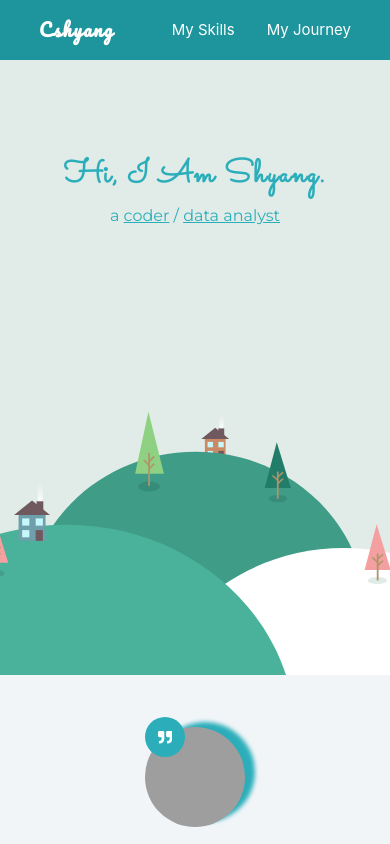
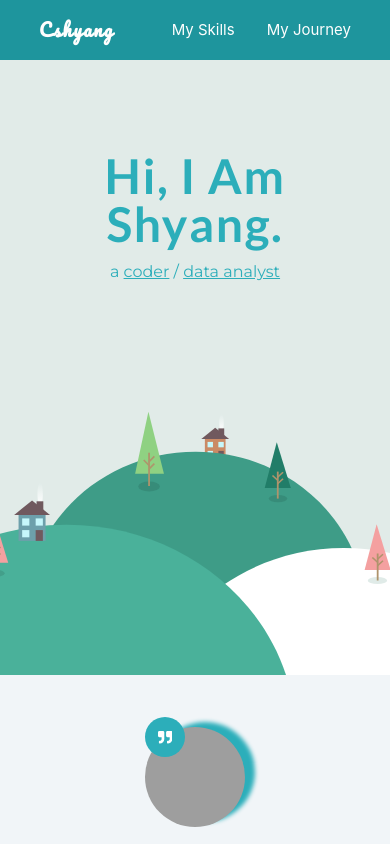
Before and after one commit to cshyang/personal-cv1, a React (Create React App) app: page / in a window 390 px wide. Shown: the top 844 px of the page. Built offline with nearby package versions, Linux system fonts and the light colour scheme; grey boxes are pictures that could not be loaded.

Commit message:
change H1 font

```diff
--- a/public/index.html
+++ b/public/index.html
@@ -24,9 +24,9 @@
       work correctly both with client-side routing and a non-root public URL.
       Learn how to configure a non-root public URL by running `npm run build`.
     -->
-        <!-- Google Fonts -->
+    <!-- Google Fonts -->
     <link
-      href="https://fonts.googleapis.com/css2?family=Libre+Caslon+Text&family=Merriweather&family=Montserrat&family=Sacramento&family=Pacifico&display=swap"
+      href="https://fonts.googleapis.com/css2?family=Libre+Caslon+Text&family=Merriweather&family=Montserrat&family=Sacramento&family=Lato:wght@700&family=Pacifico&display=swap"
       rel="stylesheet"
     />
     <title>React App</title>
--- a/src/App.css
+++ b/src/App.css
@@ -86,7 +86,7 @@ h4 {
   margin-bottom: 0.75rem;
 }
 h1 {
-  font-size: 3rem;
+  font-size: 4rem;
 }
 h2 {
   font-size: 2rem;
@@ -103,7 +103,7 @@ p {
 }
 @media screen and (min-width: 800px) {
   h1 {
-    font-size: 4rem;
+    font-size: 5rem;
   }
   h2 {
     font-size: 2.5rem;
@@ -127,16 +127,16 @@ p {
 
 @media screen and (max-width: 450px) {
   h1 {
-    font-size: 2.2rem;
+    font-size: 3.3rem;
   }
   h2 {
     font-size: 2rem;
   }
   h3 {
-    font-size: 1.2rem;
+    font-size: 1.3rem;
   }
   h4 {
-    font-size: 1rem;
+    font-size: 1.1rem;
   }
   p {
     font-size: 1rem;
--- a/src/HeroSection.css
+++ b/src/HeroSection.css
@@ -31,8 +31,10 @@
 }
 
 .intro h1 {
-  font-family: "Sacramento", cursive;
+  font-family: "Lato", cursive;
+  text-align: center;
   color: var(--clr-primary-5);
+  margin-top: 5rem;
 }
 
 .intro p {
@@ -63,8 +65,8 @@
   }
 
   .intro h1 {
-    font-size: 2rem;
-    margin-top: 2rem;
+    font-size: 3rem;
+    margin-top: 1.5rem;
   }
 
   .intro p {
```
